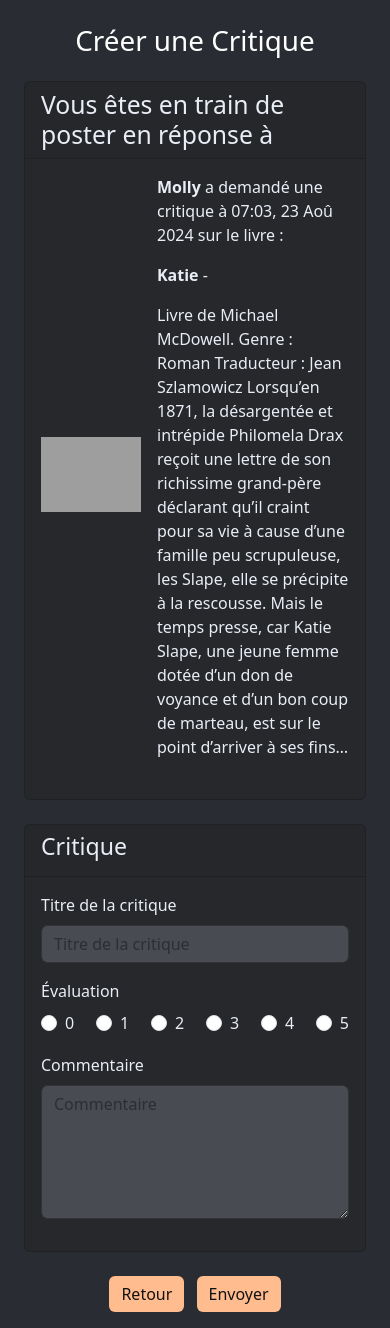
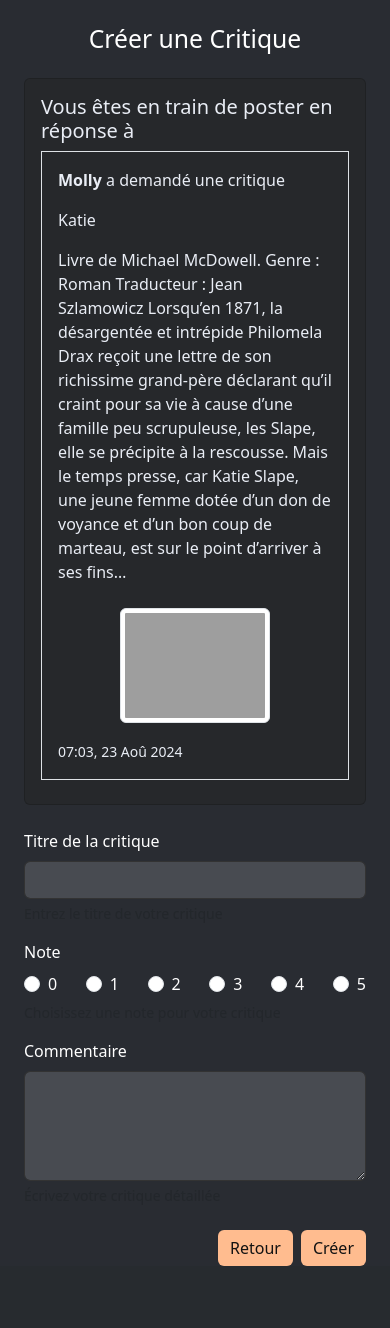
Before and after one commit to alinacharon/LITReview, a Django app: page /reviews/manage_review/create/1/ in a window 390 px wide. Shown: the part 41-1369 px from the top of the page. After the commit the page ends 1307 px from the top, so only its background shows below. Run offline with Django 5.2, Linux system fonts and the light colour scheme; a user stored in the database is signed in; data comes from the database, SQL or seed files in the repository; both versions use the stored data as it was after the commit; grey boxes are pictures that could not be loaded.

Commit message:
Merge create&edit review/ticket html files

```diff
--- a/reviews/templates/reviews/create_review.html
+++ /dev/null
@@ -1,81 +0,0 @@
-{% extends 'base.html' %}
-
-{% block title %}Créer une Critique{% endblock %}
-
-{% block content %}
-<h1 class="mb-4 text-center">Créer une Critique</h1>
-
-<div class="container">
-    <div class="row justify-content-center">
-        <div class="col-md-8">
-            <form method="post" enctype="multipart/form-data" aria-label="Formulaire de création de critique">
-                {% csrf_token %}
-                <!-- Displays the book information -->
-                {% if ticket %}
-                <div class="card mb-4">
-                    <div class="card-header">
-                        <h2 class="mb-0">Vous êtes en train de poster en réponse à</h2>
-                    </div>
-                    <div class="card-body">
-                        <div class="d-flex align-items-center mb-2">
-                            {% if ticket.image %}
-                                <img src="{{ ticket.image.url }}" alt="Couverture du livre {{ ticket.title }}" class="me-3" style="max-width: 100px;">
-                            {% endif %}
-                            <div>
-                                <p><strong>{{ ticket.user.username }}</strong> a demandé une critique à {{ ticket.created_at|date:"H:i, d M Y" }} sur le livre :</strong></p>
-                                <p><strong>{{ ticket.title }}</strong> - {{ ticket.author }}</p>
-                                <p>{{ ticket.description }}</p>
-                            </div>
-                        </div>
-                    </div>
-                </div>
-                {% endif %}
-
-                <!-- Critique Section -->
-                <div class="card mb-4">
-                    <div class="card-header">
-                        <h3>Critique</h3>
-                    </div>
-                    <div class="card-body">
-                        <div class="mb-3">
-                            <label for="id_headline" class="form-label">Titre de la critique</label>
-                            {{ review_form.headline }}
-                        </div>
-                        <div class="mb-3">
-                            <label for="id_rating" class="form-label">Évaluation</label>
-                            <div class="d-flex justify-content-between">
-                                {% for radio in review_form.rating %}
-                                    <div class="form-check">
-                                        {{ radio.tag }}
-                                        <label class="form-check-label" for="{{ radio.id_for_label }}">
-                                            {{ radio.choice_label }}
-                                        </label>
-                                    </div>
-                                {% endfor %}
-                            </div>
-                        </div>
-                        <div class="mb-3">
-                            <label for="id_comment" class="form-label">Commentaire</label>
-                            {{ review_form.comment }}
-                        </div>
-                    </div>
-                </div>
-
-                <div class="mb-3 text-center">
-                    {% if previous_url %}
-                    <a href="{{ previous_url }}" class="btn btn-custom me-2" role="button" aria-label="Retour à la page précédente">
-                        Retour
-                        <span class="visually-hidden">Cliquez ici pour revenir à la page précédente sans enregistrer la critique</span>
-                    </a>
-                    {% endif %}
-                    <button type="submit" class="btn btn-custom" aria-label="Envoyer la critique">
-                        Envoyer
-                        <span class="visually-hidden">Cliquez ici pour envoyer votre critique</span>
-                    </button>
-                </div>
-            </form>
-        </div>
-    </div>
-</div>
-
-{% endblock %}
--- a/reviews/templates/reviews/edit_review.html
+++ b/reviews/templates/reviews/manage_review.html
@@ -1,37 +1,39 @@
 {% extends 'base.html' %}
 
-{% block title %}Modifier votre critique{% endblock %}
+{% block title %}{% if review %}Modifier{% else %}Créer{% endif %} une Critique{% endblock %}
 
 {% block content %}
 <div class="container mt-8">
-    <h2 class="text-center mb-4">Modifier votre critique</h2>
+    <h2 class="text-center mb-4">{% if review %}Modifier{% else %}Créer{% endif %} une Critique</h2>
 
     <div class="row justify-content-center">
         <div class="col-md-8">
+            {% if ticket %}
             <!--Ticket-->
             <div class="card mb-4">
                 <div class="card-body">
                     <h5 class="card-title">Vous êtes en train de poster en réponse à</h5>
                     <div class="border p-3 mb-2">
-                        <p><strong>{{ review.ticket.user.username }}</strong> a demandé une critique</p>
-                        <p>{{ review.ticket.title }}</p>
-                        <p>{{ review.ticket.description }}</p>
-                        {% if review.ticket.image %}
+                        <p><strong>{{ ticket.user.username }}</strong> a demandé une critique</p>
+                        <p>{{ ticket.title }}</p>
+                        <p>{{ ticket.description }}</p>
+                        {% if ticket.image %}
                             <div class="mt-2 mb-2 text-center">
-                                <img src="{{ review.ticket.image.url }}" alt="Image pour {{ review.ticket.title }}" class="img-thumbnail" style="max-width: 150px;">
+                                <img src="{{ ticket.image.url }}" alt="Image pour {{ ticket.title }}" class="img-thumbnail" style="max-width: 150px;">
                             </div>
                         {% endif %}
-                        <small>{{ review.ticket.created_at|date:"H:i, d M Y" }}</small>
+                        <small>{{ ticket.created_at|date:"H:i, d M Y" }}</small>
                     </div>
                 </div>
             </div>
+            {% endif %}
 
             <!--Critique-->
-            <form method="post">
+            <form method="post" enctype="multipart/form-data">
                 {% csrf_token %}
                 <div class="mb-3">
                     <label for="headline" class="form-label">Titre de la critique</label>
-                    <input type="text" class="form-control" id="headline" name="headline" value="{{ review.headline }}" required aria-required="true" aria-describedby="headlineHelp">
+                    <input type="text" class="form-control" id="headline" name="headline" value="{{ review_form.headline.value|default_if_none:'' }}" required aria-required="true" aria-describedby="headlineHelp">
                     <div id="headlineHelp" class="form-text">Entrez le titre de votre critique</div>
                 </div>
                 <div class="mb-3">
@@ -50,14 +52,14 @@
                 </div>
                 <div class="mb-3">
                     <label for="comment" class="form-label">Commentaire</label>
-                    <textarea class="form-control" id="comment" name="comment" rows="4" required aria-required="true" aria-describedby="commentHelp">{{ review.comment }}</textarea>
+                    <textarea class="form-control" id="comment" name="comment" rows="4" required aria-required="true" aria-describedby="commentHelp">{{ review_form.comment.value|default_if_none:'' }}</textarea>
                     <div id="commentHelp" class="form-text">Écrivez votre critique détaillée</div>
                 </div>
                 <div class="d-flex justify-content-end mt-4">
                     {% if previous_url %}
                         <a href="{{ previous_url }}" class="btn btn-custom me-2" role="button" aria-label="Retourner à la page précédente">Retour</a>
                     {% endif %}
-                    <button type="submit" class="btn btn-custom" aria-label="Envoyer le formulaire de modification de la critique">Envoyer</button>
+                    <button type="submit" class="btn btn-custom" aria-label="{% if review %}Modifier{% else %}Créer{% endif %} la critique">{% if review %}Modifier{% else %}Créer{% endif %}</button>
                 </div>
             </form>
         </div>
--- a/reviews/views.py
+++ b/reviews/views.py
@@ -28,12 +28,12 @@
     user_reviewed_tickets = Review.objects.filter(user=request.user).values_list('ticket', flat=True)
 
     posts = sorted(
-        [{'type': 'ticket', 'object': ticket, 'user_has_reviewed': ticket.id in user_reviewed_tickets} for ticket in
-         tickets] +
-        [{'type': 'review', 'object': review} for review in reviews] +
-        [{'type': 'ticket', 'object': ticket, 'user_has_reviewed': ticket.id in user_reviewed_tickets} for ticket in
-         user_tickets] +
-        [{'type': 'review', 'object': review} for review in user_reviews],
+        chain(
+            ({'type': 'ticket', 'object': ticket, 'user_has_reviewed': ticket.id in user_reviewed_tickets} for ticket in tickets),
+            ({'type': 'review', 'object': review} for review in reviews),
+            ({'type': 'ticket', 'object': ticket, 'user_has_reviewed': ticket.id in user_reviewed_tickets} for ticket in user_tickets),
+            ({'type': 'review', 'object': review} for review in user_reviews)
+        ),
         key=lambda x: x['object'].created_at,
         reverse=True
     )
@@ -76,7 +76,7 @@
     else:
         form = TicketForm(instance=ticket)
 
-    template = 'reviews/create_ticket.html' if ticket is None else 'reviews/edit_ticket.html'
+    template = 'reviews/manage_ticket.html'
     return render(request, template, {'form': form, 'ticket': ticket})
 
 
@@ -123,7 +123,7 @@
     else:
         review_form = ReviewForm(instance=review)
 
-    template = 'reviews/create_review.html' if review is None else 'reviews/edit_review.html'
+    template = 'reviews/manage_review.html'
 
     return render(request, template, {'review_form': review_form, 'ticket': ticket, 'review': review})
 
```
Also changed, not shown: reviews/templates/reviews/create_ticket.html (deleted, +0 -38 lines), reviews/templates/reviews/edit_ticket.html (deleted, +0 -43 lines), reviews/templates/reviews/manage_ticket.html (added, +49 -0 lines), db.sqlite3.
